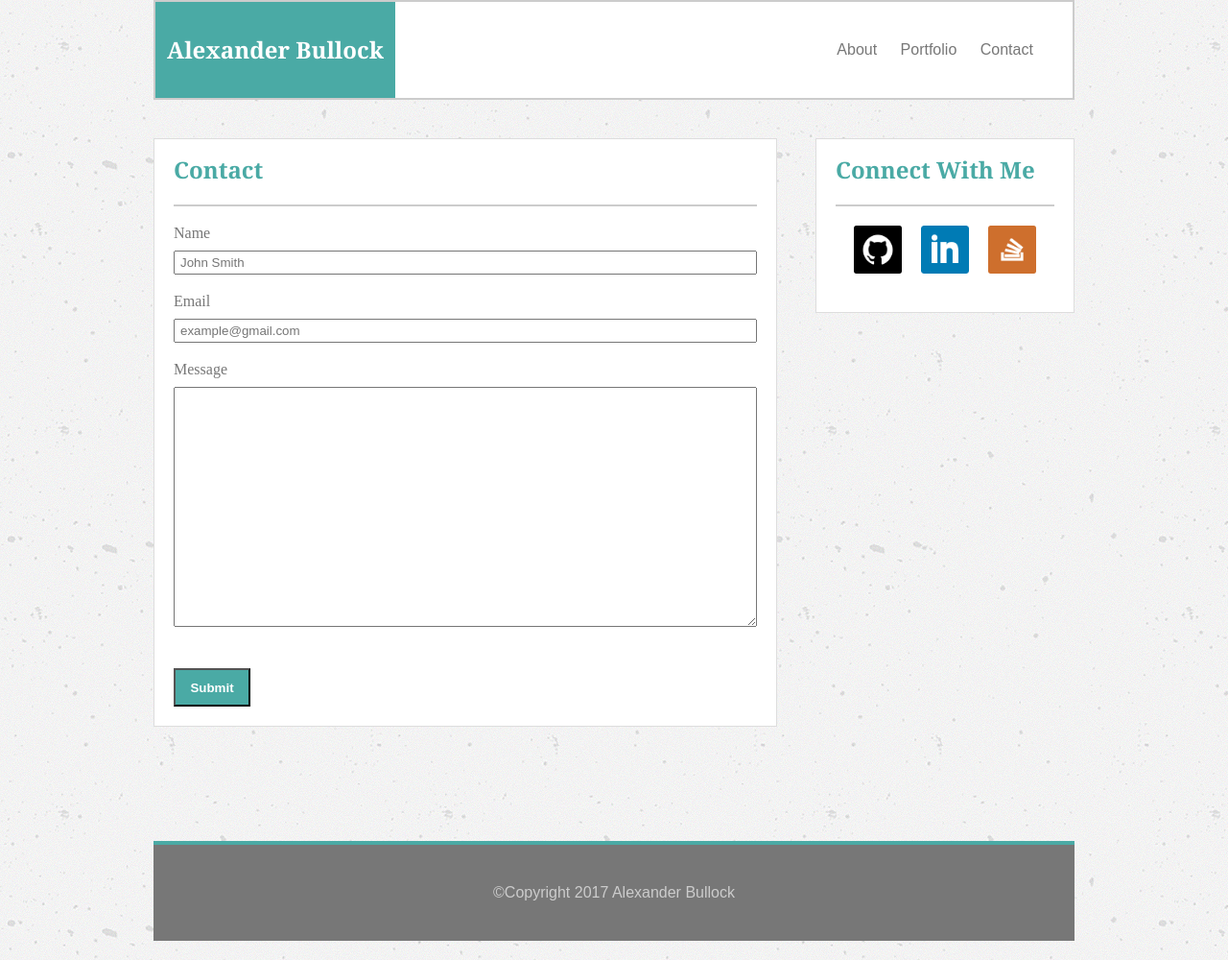
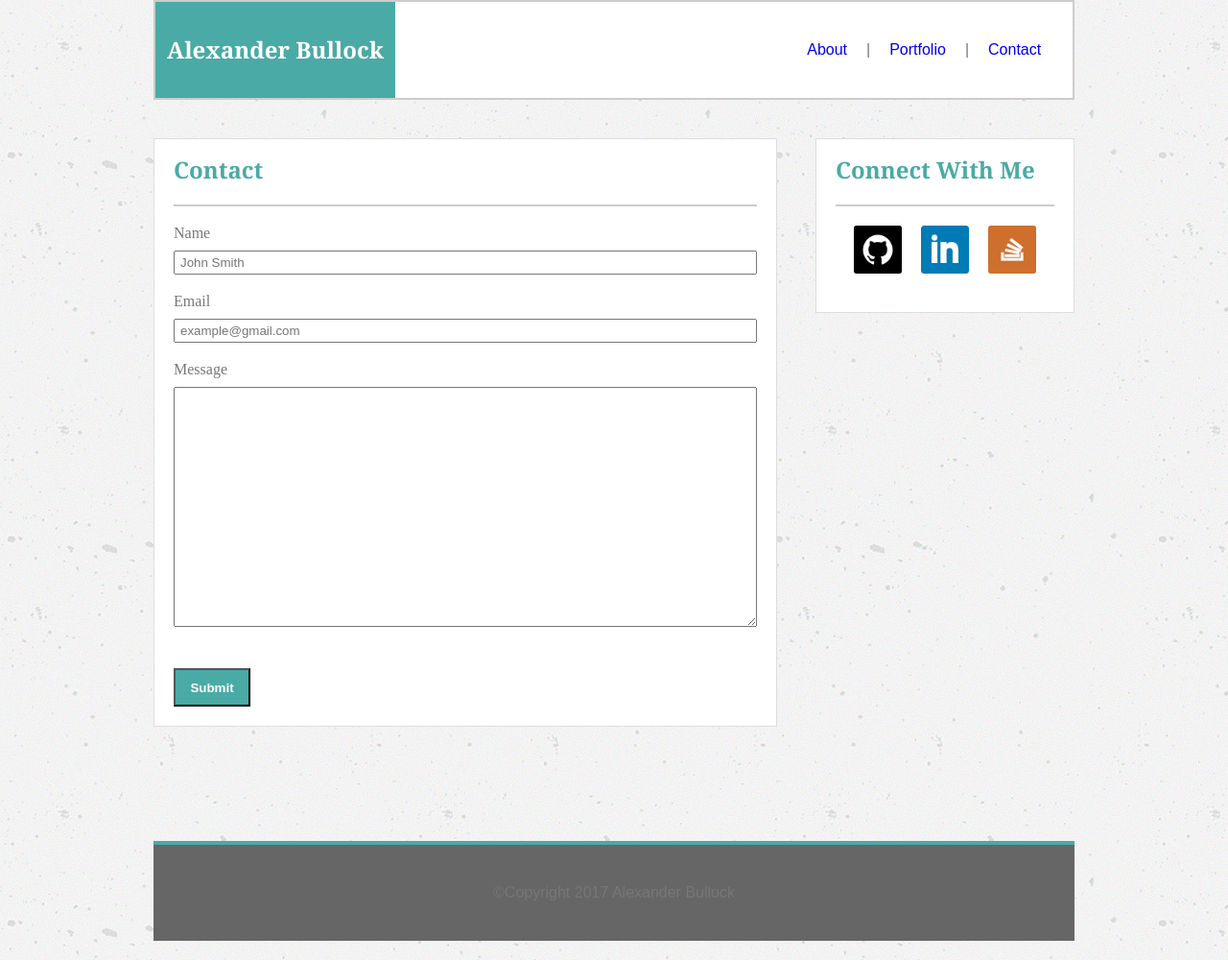
Before and after one commit to acbullock/Basic-Portfolio, a plain HTML site: page contact.html in a window 1280 px wide. Shown: the whole page at 96% size. Drawn offline with Linux system fonts and the light colour scheme.

Commit message:
added vertical bars in nav; fixed footer colors

```diff
--- a/assets/css/style.css
+++ b/assets/css/style.css
@@ -14,6 +14,7 @@ body{
 nav{
 	float:right;
 	width:30%;
+	max-width:30%;
 	color:#777777;
 	text-align: center;
 	font-family:'Arial', 'Helvetica Neue', Helvetica, sans-serif;
@@ -45,7 +46,7 @@ nav{
 }
 .link{
 	margin:0 10px;
-	color:#777777;
+	float:left;
 }
 section{
 	background-color:#ffffff;
@@ -186,8 +187,8 @@ footer {
     height: 100px;
     width: 960px;
     max-width: 960px;
-    background-color: #777777;
-    color:#cccccc;
+    background-color: #666666;
+    color:#777777;
 	clear:both;
 	text-align:center;
 	line-height: 100px;
--- a/contact.html
+++ b/contact.html
@@ -15,7 +15,9 @@
 		<!--Navigation-->
 		<nav>
 			<a class="link" href="index.html">About</a>
+			<div class="link">|</div>
 			<a class="link" href="portfolio.html">Portfolio</a>
+			<div class="link">|</div>
 			<a class="link" href="contact.html">Contact</a>
 		</nav>
 	</header>
```
Also changed, not shown: index.html (+2 -0 lines), portfolio.html (+2 -0 lines).
